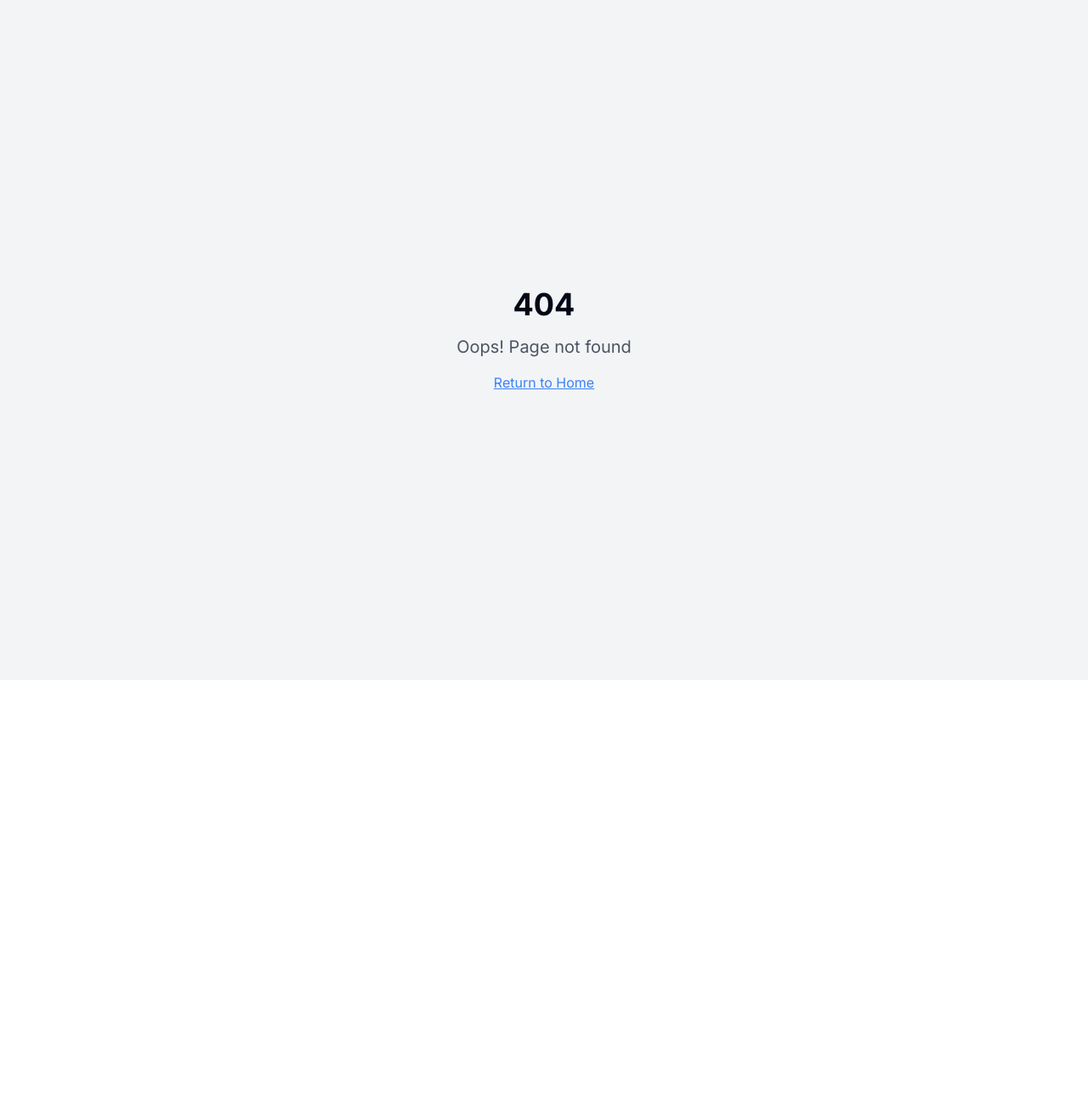
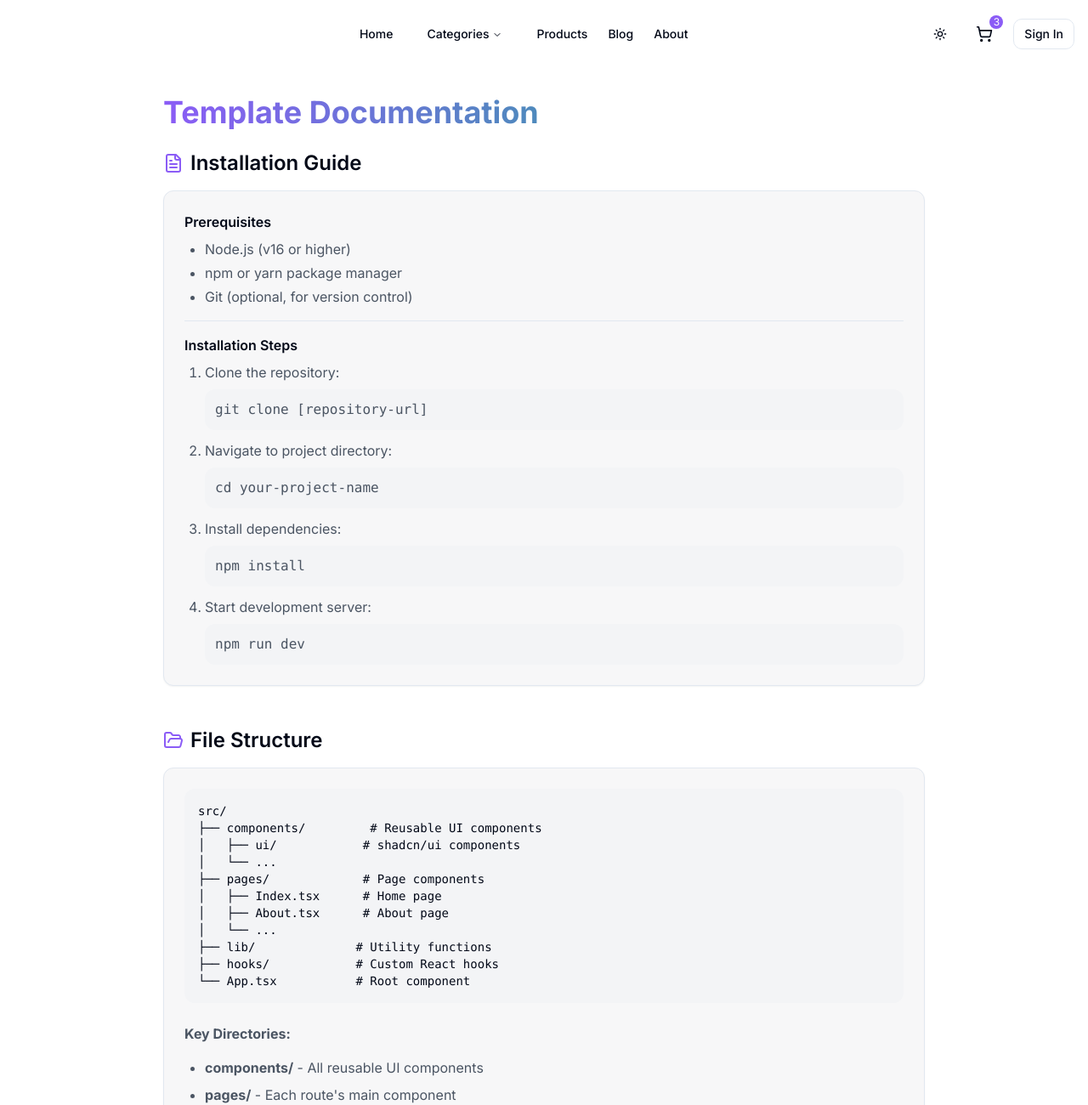
Before and after one commit to visertech12/project-assistance-hub, a React (Vite) app: page /documentation in a window 1280 px wide. Before the commit this address had no page. Shown: the top 1300 px of the page at 85% size. Before the commit the page ends 800 px from the top, so only its background shows below. Built offline with nearby package versions, Linux system fonts and the light colour scheme.

Commit message:
Add documentation page
Create a page with documentation about the template, including installation instructions, file paths, and editing instructions.

```diff
--- a/src/App.tsx
+++ b/src/App.tsx
@@ -1,4 +1,3 @@
-
 import { Toaster } from "@/components/ui/toaster";
 import { Toaster as Sonner } from "@/components/ui/sonner";
 import { TooltipProvider } from "@/components/ui/tooltip";
@@ -27,6 +26,7 @@ import StartExploring from "./pages/StartExploring";
 import BecomeSeller from "./pages/BecomeSeller";
 import ContactSales from "./pages/ContactSales";
 import BlogDetails from "./pages/BlogDetails";
+import Documentation from "./pages/Documentation";
 
 const queryClient = new QueryClient();
 
@@ -58,6 +58,7 @@ const App = () => (
             <Route path="/start-exploring" element={<StartExploring />} />
             <Route path="/become-seller" element={<BecomeSeller />} />
             <Route path="/contact-sales" element={<ContactSales />} />
+            <Route path="/documentation" element={<Documentation />} />
             <Route path="*" element={<NotFound />} />
           </Routes>
         </BrowserRouter>
--- /dev/null
+++ b/src/pages/Documentation.tsx
@@ -0,0 +1,167 @@
+
+import React from "react";
+import { FileText, FolderOpen, Edit } from "lucide-react";
+import Header from "@/components/Header";
+import Footer from "@/components/Footer";
+import { Card, CardContent } from "@/components/ui/card";
+import { Button } from "@/components/ui/button";
+import { Separator } from "@/components/ui/separator";
+
+const Documentation = () => {
+  return (
+    <div className="min-h-screen bg-white dark:bg-marketplace-obsidian">
+      <Header />
+      <main className="container mx-auto px-4 pt-28 pb-16">
+        <div className="max-w-4xl mx-auto">
+          <h1 className="text-4xl font-bold mb-6 bg-gradient-to-r from-marketplace-indigo to-marketplace-emerald bg-clip-text text-transparent">
+            Template Documentation
+          </h1>
+
+          {/* Installation */}
+          <section className="mb-12">
+            <div className="flex items-center gap-2 mb-4">
+              <FileText className="h-6 w-6 text-marketplace-indigo" />
+              <h2 className="text-2xl font-semibold">Installation Guide</h2>
+            </div>
+            <Card>
+              <CardContent className="p-6 space-y-4">
+                <div className="space-y-2">
+                  <h3 className="font-semibold">Prerequisites</h3>
+                  <ul className="list-disc pl-6 space-y-1 text-gray-600 dark:text-gray-300">
+                    <li>Node.js (v16 or higher)</li>
+                    <li>npm or yarn package manager</li>
+                    <li>Git (optional, for version control)</li>
+                  </ul>
+                </div>
+                <Separator />
+                <div className="space-y-2">
+                  <h3 className="font-semibold">Installation Steps</h3>
+                  <ol className="list-decimal pl-6 space-y-3 text-gray-600 dark:text-gray-300">
+                    <li>
+                      <p>Clone the repository:</p>
+                      <pre className="bg-gray-100 dark:bg-gray-800 p-3 rounded-lg mt-2">
+                        git clone [repository-url]
+                      </pre>
+                    </li>
+                    <li>
+                      <p>Navigate to project directory:</p>
+                      <pre className="bg-gray-100 dark:bg-gray-800 p-3 rounded-lg mt-2">
+                        cd your-project-name
+                      </pre>
+                    </li>
+                    <li>
+                      <p>Install dependencies:</p>
+                      <pre className="bg-gray-100 dark:bg-gray-800 p-3 rounded-lg mt-2">
+                        npm install
+                      </pre>
+                    </li>
+                    <li>
+                      <p>Start development server:</p>
+                      <pre className="bg-gray-100 dark:bg-gray-800 p-3 rounded-lg mt-2">
+                        npm run dev
+                      </pre>
+                    </li>
+                  </ol>
+                </div>
+              </CardContent>
+            </Card>
+          </section>
+
+          {/* File Structure */}
+          <section className="mb-12">
+            <div className="flex items-center gap-2 mb-4">
+              <FolderOpen className="h-6 w-6 text-marketplace-indigo" />
+              <h2 className="text-2xl font-semibold">File Structure</h2>
+            </div>
+            <Card>
+              <CardContent className="p-6">
+                <pre className="bg-gray-100 dark:bg-gray-800 p-4 rounded-lg text-sm">
+{`src/
+├── components/         # Reusable UI components
+│   ├── ui/            # shadcn/ui components
+│   └── ...
+├── pages/             # Page components
+│   ├── Index.tsx      # Home page
+│   ├── About.tsx      # About page
+│   └── ...
+├── lib/              # Utility functions
+├── hooks/            # Custom React hooks
+└── App.tsx           # Root component`}
+                </pre>
+                <div className="mt-6 space-y-4 text-gray-600 dark:text-gray-300">
+                  <p><strong>Key Directories:</strong></p>
+                  <ul className="list-disc pl-6 space-y-2">
+                    <li><strong>components/</strong> - All reusable UI components</li>
+                    <li><strong>pages/</strong> - Each route's main component</li>
+                    <li><strong>lib/</strong> - Utility functions and helpers</li>
+                    <li><strong>hooks/</strong> - Custom React hooks</li>
+                  </ul>
+                </div>
+              </CardContent>
+            </Card>
+          </section>
+
+          {/* Editing Guide */}
+          <section className="mb-12">
+            <div className="flex items-center gap-2 mb-4">
+              <Edit className="h-6 w-6 text-marketplace-indigo" />
+              <h2 className="text-2xl font-semibold">Editing Guide</h2>
+            </div>
+            <Card>
+              <CardContent className="p-6 space-y-6">
+                <div>
+                  <h3 className="font-semibold mb-3">Component Structure</h3>
+                  <p className="text-gray-600 dark:text-gray-300">
+                    Components follow a consistent structure:
+                  </p>
+                  <pre className="bg-gray-100 dark:bg-gray-800 p-4 rounded-lg mt-3 text-sm">
+{`import React from 'react';
+import { ComponentProps } from './types';
+
+const Component: React.FC<ComponentProps> = ({ prop1, prop2 }) => {
+  return (
+    // JSX structure
+  );
+};
+
+export default Component;`}
+                  </pre>
+                </div>
+
+                <div>
+                  <h3 className="font-semibold mb-3">Styling</h3>
+                  <ul className="list-disc pl-6 space-y-2 text-gray-600 dark:text-gray-300">
+                    <li>Uses Tailwind CSS for styling</li>
+                    <li>Custom components from shadcn/ui library</li>
+                    <li>Responsive design patterns</li>
+                    <li>Dark mode support built-in</li>
+                  </ul>
+                </div>
+
+                <div>
+                  <h3 className="font-semibold mb-3">Best Practices</h3>
+                  <ul className="list-disc pl-6 space-y-2 text-gray-600 dark:text-gray-300">
+                    <li>Follow TypeScript conventions</li>
+                    <li>Keep components small and focused</li>
+                    <li>Use proper props typing</li>
+                    <li>Implement responsive design</li>
+                    <li>Follow established naming conventions</li>
+                  </ul>
+                </div>
+              </CardContent>
+            </Card>
+          </section>
+
+          <div className="text-center">
+            <Button className="bg-marketplace-indigo hover:bg-marketplace-indigo/90">
+              Get Started
+            </Button>
+          </div>
+        </div>
+      </main>
+      <Footer />
+    </div>
+  );
+};
+
+export default Documentation;
```
